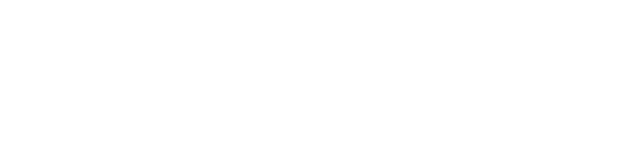
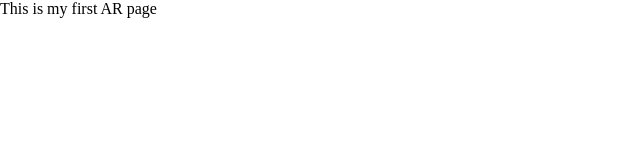
Before and after one commit to AJCodes2024oct/arjsdemo, a plain HTML site: page index.html in a window 1280 px wide. Shown: the whole page, without its empty margins (0-640 px from the left). Drawn offline with nearby package versions, Linux system fonts and the light colour scheme.

Commit message:
Update index.html

```diff
--- a/index.html
+++ b/index.html
@@ -10,6 +10,7 @@
     <script src="https://raw.githack.com/AR-js-org/AR.js/master/aframe/build/aframe-ar.min.js"></script>
   </head>
   <body style="margin: 0; overflow: hidden">
+    <div>This is my first AR page</div>
     <!-- AR Scene -->
     <a-scene embedded arjs="trackingMethod: best; sourceType: webcam;">
       <!-- Basic AR Box -->
```
